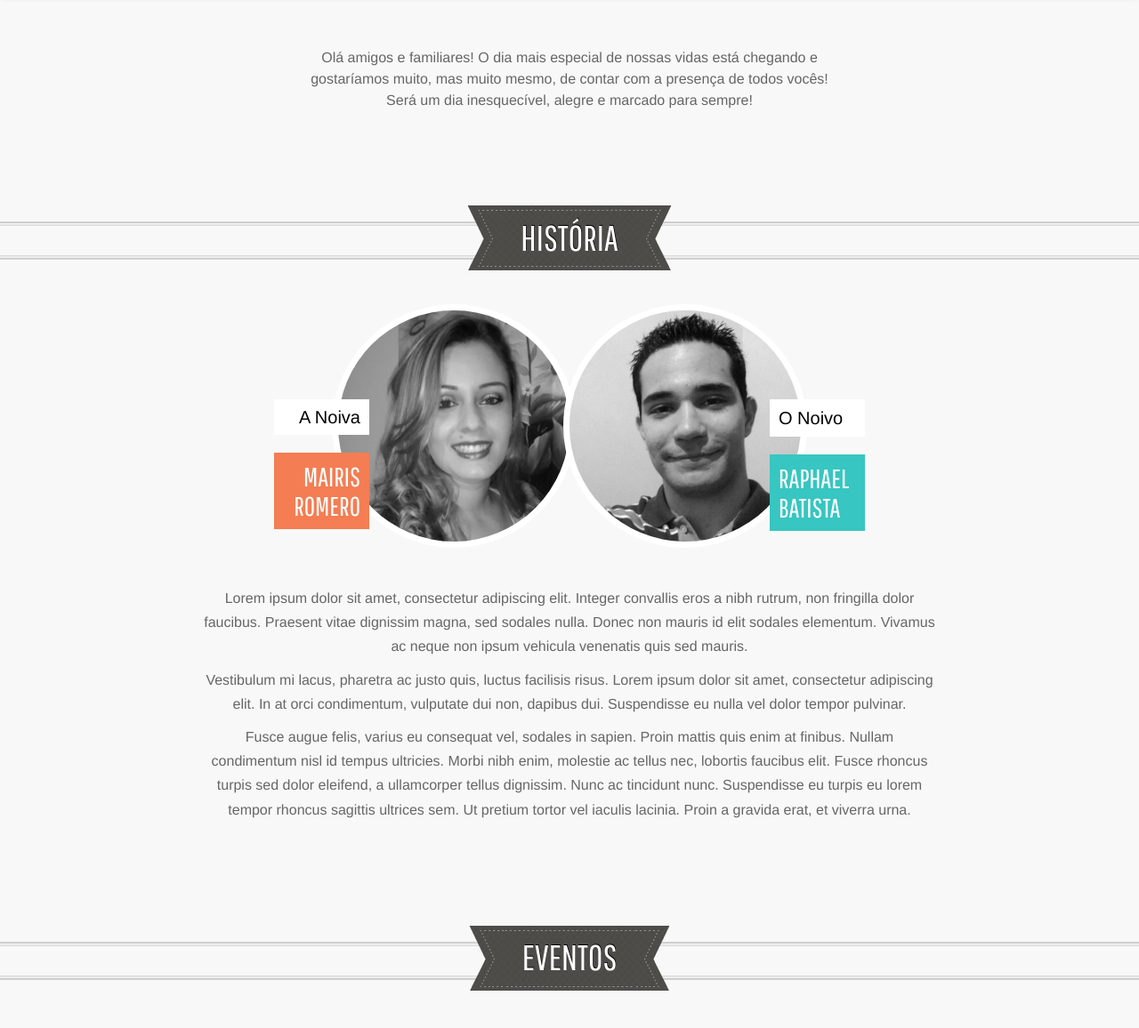
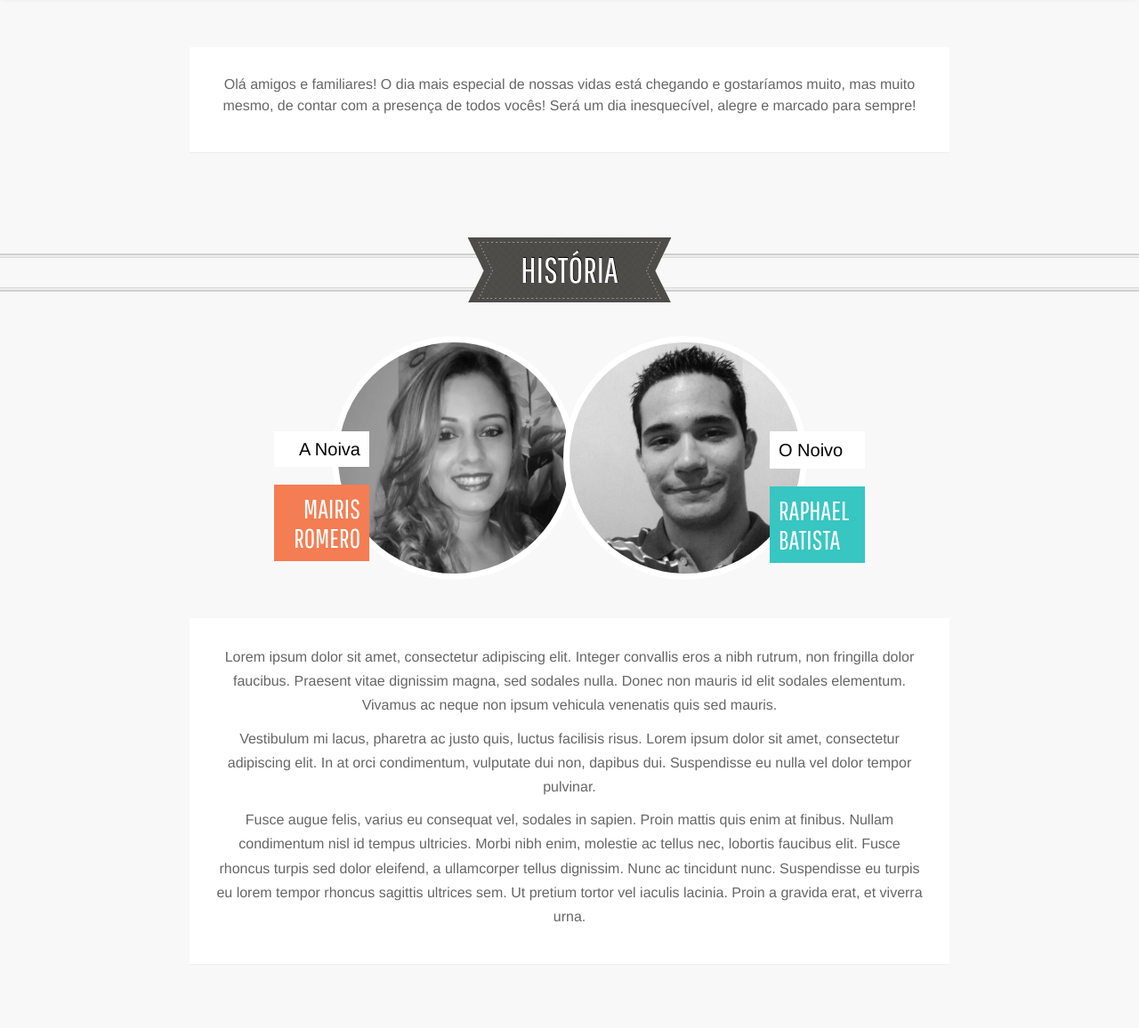
Before and after one commit to rbatista/wedding, a plain HTML site: page index.html in a window 1280 px wide. Shown: the part 554-1710 px from the top of the page at 89% size. Drawn offline with nearby package versions, Linux system fonts and the light colour scheme; a web font is replaced by a local one.

Commit message:
Standardizes sessions background and size.

```diff
--- a/index.html
+++ b/index.html
@@ -136,13 +136,13 @@
     </section>
     -->
     <div id="about" class="row">
-      <div class="col-md-3"></div>
-      <div class="col-md-6">
+      <div class="col-md-2"></div>
+      <div class="col-md-8 white-box">
         <article class="intro text-center">
           <p>Olá amigos e familiares! O dia mais especial de nossas vidas está chegando e gostaríamos muito, mas muito mesmo, de contar com a presença de todos vocês! Será um dia inesquecível, alegre e marcado para sempre!</p>
         </article>
       </div>
-      <div class="col-md-3"></div>
+      <div class="col-md-2"></div>
     </div>
 
 
@@ -194,10 +194,10 @@
             </div>
 
 
-            <div class="row clear">
+            <div class="row clear couple-story">
               <div class="col-md-2"></div>
-              <div class="col-md-8">
-                <div class="couple-story text-center">
+              <div class="col-md-8 white-box">
+                <div class="text-center">
                   <p>Lorem ipsum dolor sit amet, consectetur adipiscing elit. Integer convallis eros a nibh rutrum, non fringilla dolor faucibus. Praesent vitae dignissim magna, sed sodales nulla. Donec non mauris id elit sodales elementum. Vivamus ac neque non ipsum vehicula venenatis quis sed mauris.</p>
 
                   <p>Vestibulum mi lacus, pharetra ac justo quis, luctus facilisis risus. Lorem ipsum dolor sit amet, consectetur adipiscing elit. In at orci condimentum, vulputate dui non, dapibus dui. Suspendisse eu nulla vel dolor tempor pulvinar.</p>
```
Also changed, not shown: css/app.css (line endings or trailing spaces).
